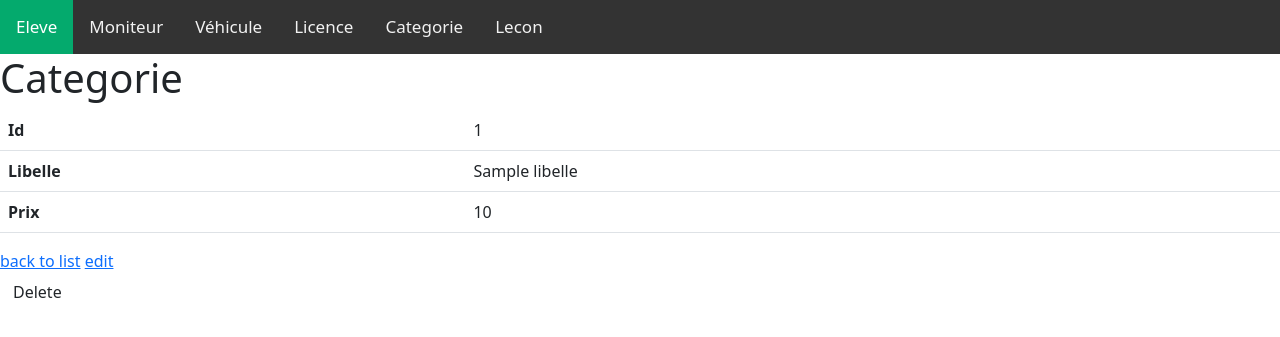
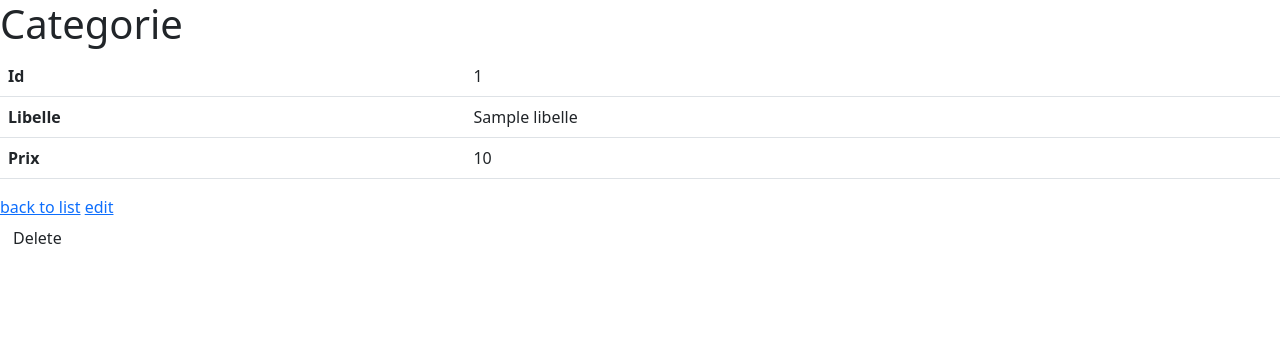
Before and after one commit to KyNaOo/auto-ecole, a Symfony app: template templates/categorie/show.html.twig in a window 1280 px wide. Shown: the top 337 px of the page. Run offline with Twig, Linux system fonts and the light colour scheme; the template is opened without the code that fills it: most values are stand-ins (such as "Sample title", 1, 10 or a date in 2020); some libraries are stand-ins or nearby versions.

```diff
--- a/templates/base.html.twig
+++ b/templates/base.html.twig
@@ -15,42 +15,42 @@
             <script src="https://cdn.jsdelivr.net/npm/bootstrap@5.0.2/dist/js/bootstrap.bundle.min.js" integrity="sha384-MrcW6ZMFYlzcLA8Nl+NtUVF0sA7MsXsP1UyJoMp4YLEuNSfAP+JcXn/tWtIaxVXM" crossorigin="anonymous"></script>
         {% endblock %}
     </head>
-    <style>
-        .topnav {
-            background-color: #333;
-            overflow: hidden;
-        }
+{#    <style>#}
+{#        .topnav {#}
+{#            background-color: #333;#}
+{#            overflow: hidden;#}
+{#        }#}
 
-        /* Style the links inside the navigation bar */
-        .topnav a {
-            float: left;
-            color: #f2f2f2;
-            text-align: center;
-            padding: 14px 16px;
-            text-decoration: none;
-            font-size: 17px;
-        }
+{#        /* Style the links inside the navigation bar */#}
+{#        .topnav a {#}
+{#            float: left;#}
+{#            color: #f2f2f2;#}
+{#            text-align: center;#}
+{#            padding: 14px 16px;#}
+{#            text-decoration: none;#}
+{#            font-size: 17px;#}
+{#        }#}
 
-        /* Change the color of links on hover */
-        .topnav a:hover {
-            background-color: #ddd;
-            color: black;
-        }
+{#        /* Change the color of links on hover */#}
+{#        .topnav a:hover {#}
+{#            background-color: #ddd;#}
+{#            color: black;#}
+{#        }#}
 
-        /* Add a color to the active/current link */
-        .topnav a.active {
-            background-color: #04AA6D;
-            color: white;
-        }
-    </style>
-    <div class="topnav">
-        <a class="active" href="/eleve">Eleve</a>
-        <a href="/moniteur">Moniteur</a>
-        <a href="/vehicule">Véhicule</a>
-        <a href="/licence">Licence</a>
-        <a href="/categorie">Categorie</a>
-        <a href="/lecon">Lecon</a>
-    </div>
+{#        /* Add a color to the active/current link */#}
+{#        .topnav a.active {#}
+{#            background-color: #04AA6D;#}
+{#            color: white;#}
+{#        }#}
+{#    </style>#}
+{#    <div class="topnav">#}
+{#        <a class="active" href="/eleve">Eleve</a>#}
+{#        <a href="/moniteur">Moniteur</a>#}
+{#        <a href="/vehicule">Véhicule</a>#}
+{#        <a href="/licence">Licence</a>#}
+{#        <a href="/categorie">Categorie</a>#}
+{#        <a href="/lecon">Lecon</a>#}
+{#    </div>#}
     <body>
         {% block body %}{% endblock %}
     </body>
--- a/templates/user/index.html.twig
+++ b/templates/user/index.html.twig
@@ -15,8 +15,9 @@
         <div>Email</div>
         <div>{{ app.user.email }}</div>
         <div>Nom</div>
-        <div>blabla</div>
-        <div>Mot de passe</div>
+        <div>{{ app.user.nom }}</div>
+        <div>Prénom</div>
+        <div>{{ app.user.prenom }}</div>
         <a href="{{ path('app_logout') }}" class="btn shadow-1 rounded-1 blue">Déconnexion</a>
         <a href="{{ path('app_user_edit') }}" class="btn shadow-1 rounded-1 blue">Modifier le profil</a>
         <a href="{{ path('app_user_editPass') }}" class="btn shadow-1 rounded-1 blue">Modifier le mot de passe</a>
```
Also changed, not shown: src/Form/EditUserType.php (+9 -1 lines), templates/user/editUser.html.twig (+25 -4 lines).
